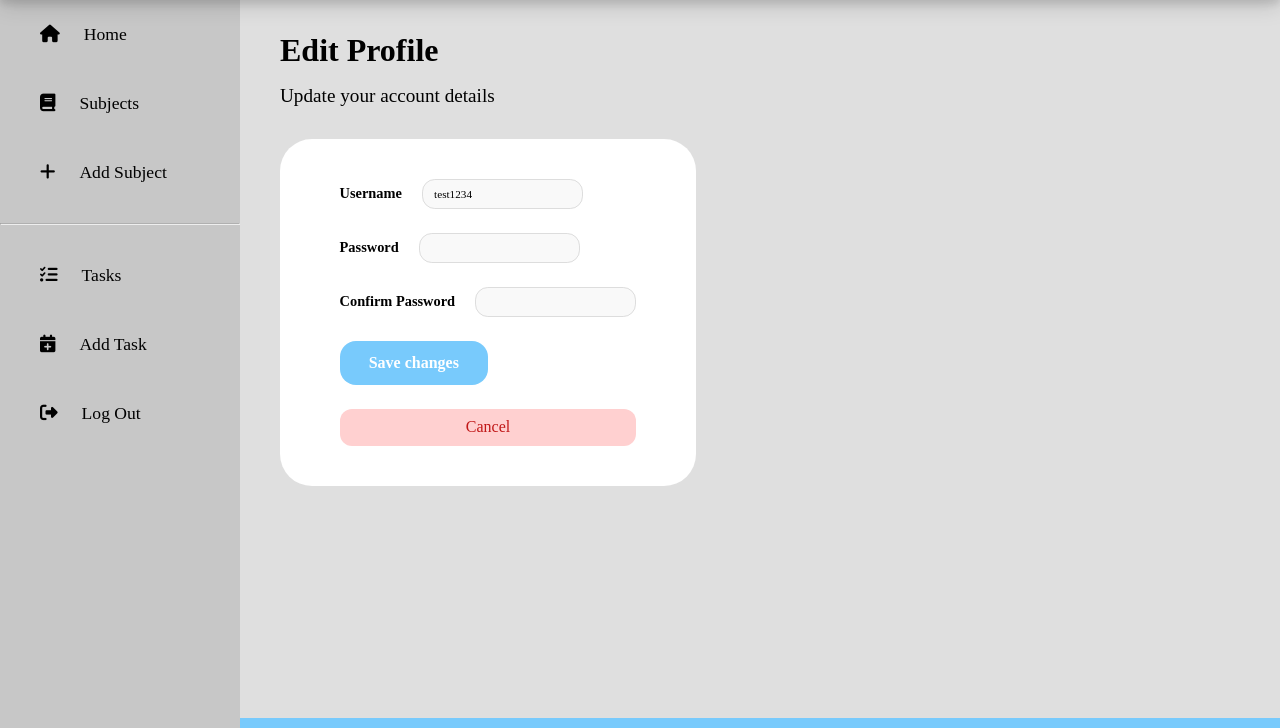
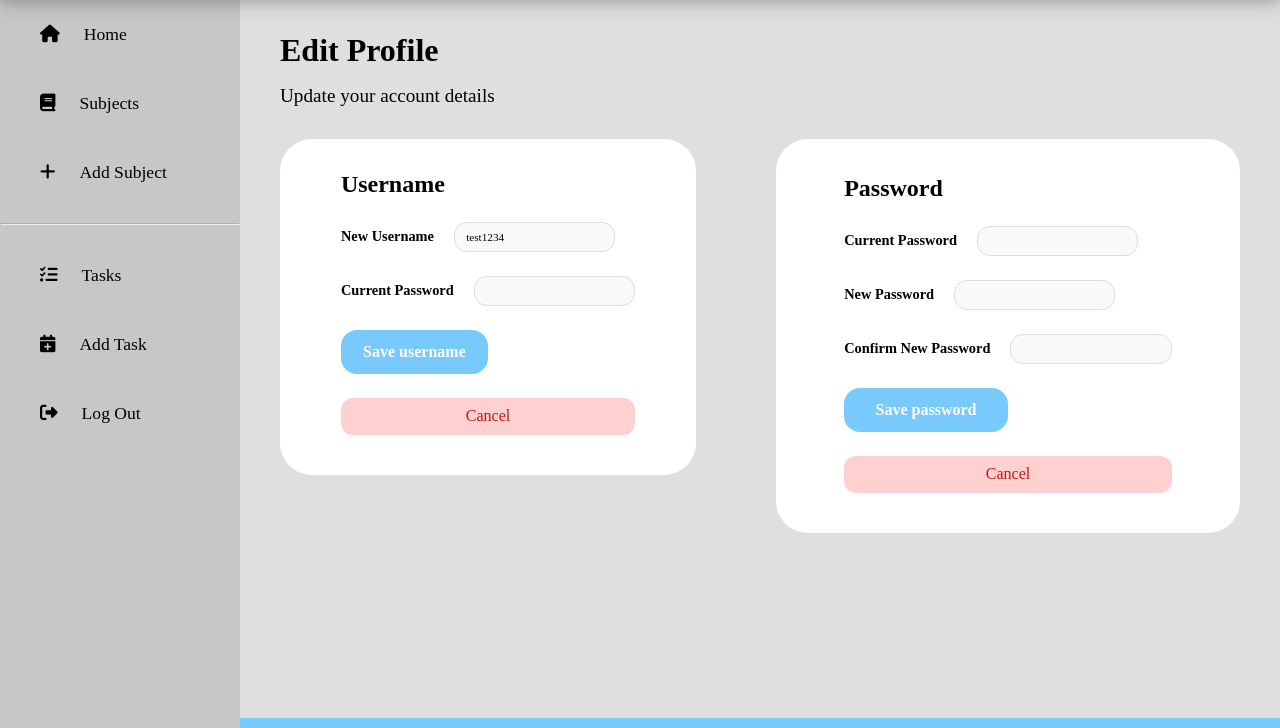
Before and after one commit to 23062bhs/deadline, a Flask app: page /edit-profile in a window 1280 px wide. Shown: the part 72-800 px from the top of the page. Run offline with Flask 3, Linux system fonts and the light colour scheme; a user stored in the database is signed in; some libraries are stand-ins or nearby versions; some web fonts are replaced.

Commit message:
changed edit profile page layout for better editing

```diff
--- a/app.py
+++ b/app.py
@@ -78,7 +78,7 @@ def home():
 
     sql_subjects = """
         SELECT Subjects.SubjectID, Subjects.SubjectName, Subjects.SubjectColor,
-               COUNT(Tasks.TaskID) AS TaskCount
+        COUNT(Tasks.TaskID) AS TaskCount
         FROM Subjects
         LEFT JOIN Tasks ON Subjects.SubjectID = Tasks.SubjectID
         WHERE Subjects.UserID = ?
@@ -303,6 +303,7 @@ def delete_selected():
         task_ids = selected_tasks.split(',') # splits the comma separated IDs into a list
         db = get_db()
         for task_id in task_ids:
+            db.execute(""" DELETE FROM Subtasks WHERE TaskID = ? AND TaskID IN (SELECT TaskID FROM Tasks WHERE UserID = ?) """, (task_id, session['user_id']))
             db.execute("DELETE FROM Tasks WHERE TaskID = ? AND UserID = ?", (task_id, session['user_id'],)) # deletes each selected task
         db.commit()
     return redirect(request.referrer or url_for('tasks_page'))
@@ -406,52 +407,74 @@ def profile():
 
     return render_template("profile.html", join_date=join_date, total=total, completed=completed, incomplete=incomplete, overdue=overdue, subjects=subjects, subject_count=subject_count)
 
-# edit profile
-@app.route('/edit-profile', methods=['GET', 'POST'])
+# edit profile page
+@app.route('/edit-profile', methods=['GET'])
 @login_required
 def edit_profile():
-    if request.method == 'POST':
-        new_username = request.form.get('username')
-        new_password = request.form.get('password')
-        confirm_password = request.form.get('confirm_password')
+    return render_template('edit_profile.html')
 
-        db = get_db()
+# edit username
+@app.route('/edit-username', methods=['POST'])
+@login_required
+def edit_username():
+    new_username = request.form.get('username')
+    current_password = request.form.get('current_password')
 
-        # only check username rules if it's actually being changed
-        if new_username != session['username']:
-            existing_user = query_db("SELECT * FROM Users WHERE Username = ?", (new_username,), one=True)
-            if existing_user:
-                flash('Username already taken')
-                return redirect(url_for('edit_profile'))
-            if len(new_username) < 5:
-                flash('Username must be at least 5 characters')
-                return redirect(url_for('edit_profile'))
-            if len(new_username) > 20:
-                flash('Username must be less than 20 characters')
-                return redirect(url_for('edit_profile'))
-            if ' ' in new_username:
-                flash('Username cannot contain spaces')
-                return redirect(url_for('edit_profile'))
+    db = get_db()
+    user = query_db("SELECT * FROM Users WHERE UserID = ?", (session['user_id'],), one=True)
 
-        # only update password if the user typed one
-        if new_password:
-            if len(new_password) < 8:
-                flash('Password must be more than 8 characters')
-                return redirect(url_for('edit_profile'))
-            if new_password != confirm_password:
-                flash('Passwords do not match')
-                return redirect(url_for('edit_profile'))
-            hashed_password = generate_password_hash(new_password)
-            db.execute("UPDATE Users SET Username = ?, Password = ? WHERE UserID = ?", (new_username, hashed_password, session['user_id']))
-        else:
-            db.execute("UPDATE Users SET Username = ? WHERE UserID = ?", (new_username, session['user_id']))
-
-        db.commit()
-        session['username'] = new_username  # keep session in sync
-        flash('Profile updated successfully')
+    # confirm the current password before allowing a username change
+    if not current_password or not check_password_hash(user[2], current_password):
+        flash('Current password is incorrect', 'username')
         return redirect(url_for('edit_profile'))
 
-    return render_template('edit_profile.html')
+    if new_username != session['username']:
+        existing_user = query_db("SELECT * FROM Users WHERE Username = ?", (new_username,), one=True)
+        if existing_user:
+            flash('Username already taken', 'username')
+            return redirect(url_for('edit_profile'))
+        if len(new_username) < 5:
+            flash('Username must be at least 5 characters', 'username')
+            return redirect(url_for('edit_profile'))
+        if len(new_username) > 20:
+            flash('Username must be less than 20 characters', 'username')
+            return redirect(url_for('edit_profile'))
+        if ' ' in new_username:
+            flash('Username cannot contain spaces', 'username')
+            return redirect(url_for('edit_profile'))
+
+    db.execute("UPDATE Users SET Username = ? WHERE UserID = ?", (new_username, session['user_id']))
+    db.commit()
+    session['username'] = new_username  # keep session in sync
+    flash('Username updated successfully', 'username')
+    return redirect(url_for('edit_profile'))
+
+# edit password
+@app.route('/edit-password', methods=['POST'])
+@login_required
+def edit_password():
+    current_password = request.form.get('current_password')
+    new_password = request.form.get('password')
+    confirm_password = request.form.get('confirm_password')
+
+    db = get_db()
+    user = query_db("SELECT * FROM Users WHERE UserID = ?", (session['user_id'],), one=True)
+
+    if not current_password or not check_password_hash(user[2], current_password):
+        flash('Current password is incorrect', 'password')
+        return redirect(url_for('edit_profile'))
+    if len(new_password) < 8:
+        flash('Password must be more than 8 characters', 'password')
+        return redirect(url_for('edit_profile'))
+    if new_password != confirm_password:
+        flash('Passwords do not match', 'password')
+        return redirect(url_for('edit_profile'))
+
+    hashed_password = generate_password_hash(new_password)
+    db.execute("UPDATE Users SET Password = ? WHERE UserID = ?", (hashed_password, session['user_id']))
+    db.commit()
+    flash('Password updated successfully', 'password')
+    return redirect(url_for('edit_profile'))
 
 # delete account
 @app.route('/delete-account', methods=['POST'])
--- a/static/style.css
+++ b/static/style.css
@@ -1475,7 +1475,7 @@ thead .list-headers th {
 }
 
 /* edit profile page */
-.edit-user-information {
+.edit-username-information {
     display: grid;
     font-family: 'Satoshi';
     background-color: #ffffff;
@@ -1485,6 +1485,7 @@ thead .list-headers th {
     width: 40%;
     align-items: center;
     justify-content: center;
+    height: 80%;
 }
 
 .edit-input-group {
@@ -1538,3 +1539,31 @@ thead .list-headers th {
 .edit-save-btn:active {
     transform: scale(0.97);
 }
+
+.edit-username-title {
+    margin-top: -0.5rem;
+    margin-bottom: 1.5rem;
+    font-size: 1.5rem;
+}
+
+.edit-password-title {
+    margin-top: -0.75rem;
+    padding: 0.5rem 0 1.5rem 0;
+    font-size: 1.5rem;
+}
+
+.edit-container {
+    display: flex;
+}
+
+.edit-password-information {
+    display: grid;
+    font-family: 'Satoshi';
+    background-color: #ffffff;
+    padding: 2.5rem 1rem 1.5rem 1rem;
+    margin: 2rem 0 0 5rem;
+    border-radius: 2rem;
+    width: 45%;
+    align-items: center;
+    justify-content: center;
+}
--- a/templates/edit_profile.html
+++ b/templates/edit_profile.html
@@ -12,29 +12,54 @@
     </div>
 </div>
 
-<!-- edit profile page -->
-<div class="edit-user-information">
-    {% with messages = get_flashed_messages() %}
+<div class="edit-container">
+    <!-- edit username section -->
+    <div class="edit-username-information">
+        {% with messages = get_flashed_messages(category_filter=['username']) %}
             {% if messages %}
                 <div class="auth-error">{{ messages[0] }}</div>
             {% endif %}
         {% endwith %}
-    <form method="POST" action="/edit-profile">
+        <h3 class="edit-username-title">Username</h3>
+        <form method="POST" action="/edit-username">
             <div class="edit-input-group">
-            <label for="username">Username</label>
+                <label for="username">New Username</label>
                 <input type="text" id="username" name="username" value="{{ session['username'] }}" required>
             </div>
             <div class="edit-input-group">
-            <label for="password">Password</label>
-            <input type="password" id="password" name="password">
+                <label for="username_current_password">Current Password</label>
+                <input type="password" id="username_current_password" name="current_password" required>
             </div>
-        <div class="edit-input-group">
-            <label for="confirm_password">Confirm Password</label>
-            <input type="password" id="confirm_password" name="confirm_password">
-        </div>
-        <button type="submit" class="edit-save-btn">Save changes</button>
+            <button type="submit" class="edit-save-btn">Save username</button>
         </form>
         <a href="/profile" class="profile-logout-btn">Cancel</a>
     </div>
 
+    <!-- edit password section -->
+    <div class="edit-password-information">
+        {% with messages = get_flashed_messages(category_filter=['password']) %}
+            {% if messages %}
+                <div class="auth-error">{{ messages[0] }}</div>
+            {% endif %}
+        {% endwith %}
+        <h3 class="edit-password-title">Password</h3>
+        <form method="POST" action="/edit-password">
+            <div class="edit-input-group">
+                <label for="password_current_password">Current Password</label>
+                <input type="password" id="password_current_password" name="current_password" required>
+            </div>
+            <div class="edit-input-group">
+                <label for="password">New Password</label>
+                <input type="password" id="password" name="password" required>
+            </div>
+            <div class="edit-input-group">
+                <label for="confirm_password">Confirm New Password</label>
+                <input type="password" id="confirm_password" name="confirm_password" required>
+            </div>
+            <button type="submit" class="edit-save-btn">Save password</button>
+        </form>
+        <a href="/profile" class="profile-logout-btn">Cancel</a>
+    </div>
+</div>
+
 {% endblock %}
```
Also changed, not shown: deadline.db. Lines whose indentation alone changed are shown as unchanged.
